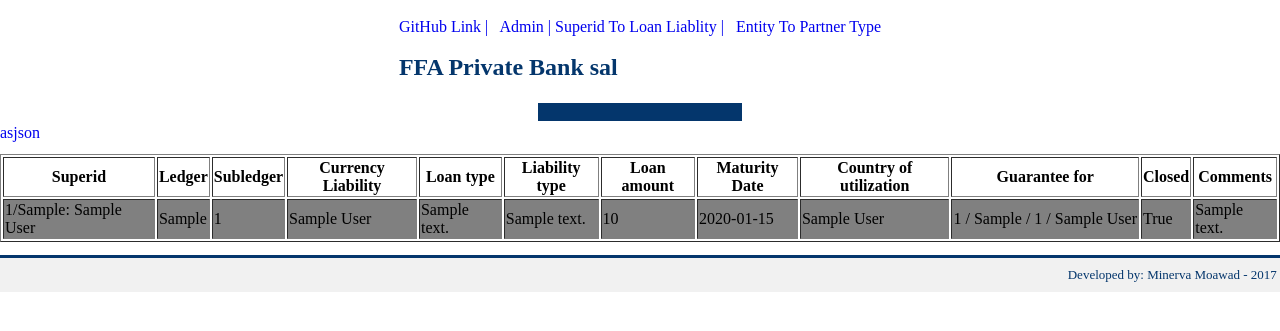
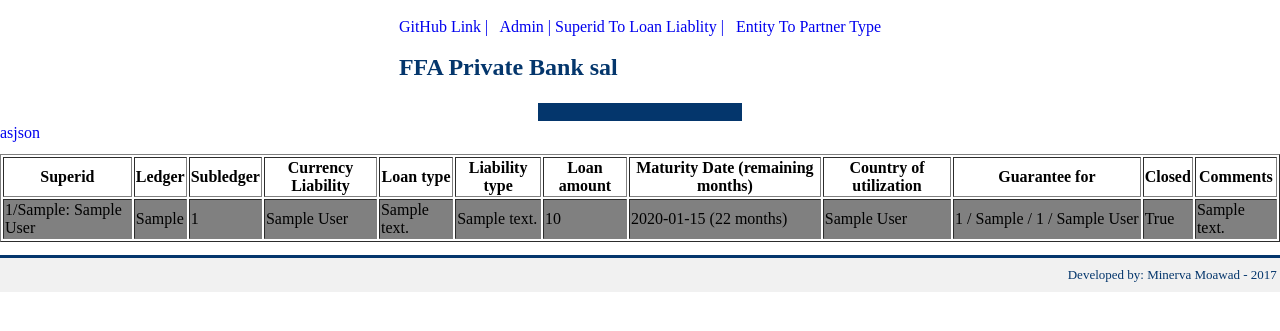
Before and after one commit to minerva22/ffa-cdr-admin, a Django app: page / in a window 1280 px wide. Shown: the top 331 px of the page. Run offline with Django 3.2, Linux system fonts and the light colour scheme; tables that the repository leaves empty hold one stand-in row (values such as "Sample post").

Commit message:
get remaining period for json

```diff
--- a/cdradmin/models.py
+++ b/cdradmin/models.py
@@ -104,6 +104,12 @@
 
 
 from django.core.exceptions import ValidationError
+
+def diff_month(d1, d2):
+    return (d1.year - d2.year) * 12 + d1.month - d2.month
+
+import datetime as dt
+
 class SuperidToLoanLiability(models.Model):
 
      superid = models.ForeignKey(Superid)
@@ -176,3 +182,7 @@
        if self.liability_type.short_description in ['TSR','TBI']:
          return "-"
        return self.ledger.ledger
+
+     def get_remaining_period(self):
+       if self.maturity_date is None: return 0
+       return diff_month(self.maturity_date, dt.datetime.now())
--- a/cdradmin/templates/cdradmin/index.html
+++ b/cdradmin/templates/cdradmin/index.html
@@ -78,7 +78,7 @@
   <th>Liability type</th>
   <th>Loan amount</th>
 
-  <th>Maturity Date</th>
+  <th>Maturity Date (remaining months)</th>
   <th>Country of utilization</th>
   <th>Guarantee for</th>
   <th>Closed</th>
@@ -96,7 +96,11 @@
   <td title="{{x.liability_type.long_description}}">{{x.liability_type.short_description}}</td>
   <td>{{x.loan_amount|intcomma}}</td>
 
-  <td>{{x.maturity_date|date:"Y-m-d"}}</td>
+  <td {% if x.get_remaining_period < 0 %}style="color:red"{% endif %}>
+    {% if x.maturity_date %}
+    {{x.maturity_date|date:"Y-m-d"}} ({{x.get_remaining_period}} months)
+    {% endif %}
+  </td>
   <td>{{x.country_of_utilization}}</td>
   <td nowrap>
     {% if x.guarantee_for %}
--- a/cdradmin/views.py
+++ b/cdradmin/views.py
@@ -9,8 +9,6 @@
 
 #from django.core.serializers.json import DjangoJSONEncoder
 from django.forms.models import model_to_dict
-
-
 
 class IndexView( generic.ListView):
     template_name = 'cdradmin/index.html'
@@ -29,9 +27,6 @@
         if not asjson:
             return super(IndexView, self).get(*args, **kwargs)
 
-
-
-
         #https://stackoverflow.com/questions/41116841/object-is-not-json-serializable-django
         #to get the id of foreignkey
         #data = SuperidToLoanLiability.objects.all().values('superid', 'loan', 'liability')
@@ -48,6 +43,7 @@
 
             "loan_type": x.loan_type.short_description,
             "loan_amount": x.loan_amount,
+            "remaining_period":  x.get_remaining_period(),
 
           } for x in SuperidToLoanLiability.objects.all()
         ]
```
